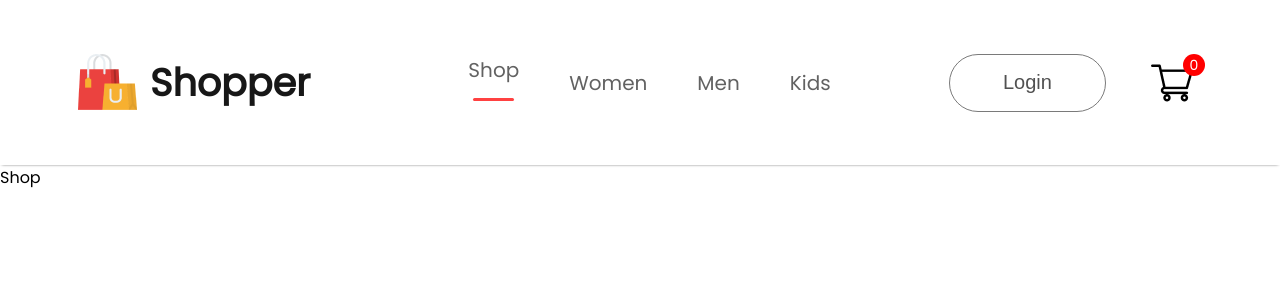
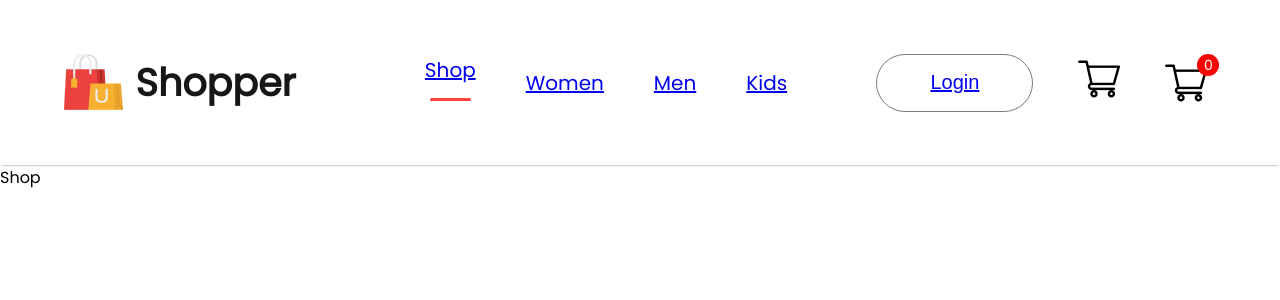
Before and after one commit to Suriya2620/ecommerce, a React (Create React App) app: page / in a window 1280 px wide. Shown: the top 300 px of the page. Built offline with nearby package versions, Linux system fonts and the light colour scheme.

Commit message:
added route configuration to navbar

```diff
--- a/src/App.js
+++ b/src/App.js
@@ -7,6 +7,8 @@
 import Shop from './pages/Shop'
 import ShopCategory from './pages/ShopCategory'
 import Product from './pages/Product'
+import Cart from './pages/Cart'
+import LoginSignup from './pages/LoginSignup'
 const App = () => {
   return (
     <div>
@@ -22,6 +24,8 @@
           <Route path=':productId' element='<Product/>'/>
 
         </Route>
+        <Route path='/cart' element={<Cart/>}/>
+        <Route path='/login' element={<LoginSignup/>}/>
       </Routes>
       </BrowserRouter>
     </div>
--- a/src/components/Navbar/Navbar.jsx
+++ b/src/components/Navbar/Navbar.jsx
@@ -2,6 +2,7 @@
 import './navbar.css'
 import logo from '../Assets/logo.png'
 import cart from '../Assets/cart_icon.png'
+import { Link } from 'react-router-dom'
 
 const Navbar = () => {
 
@@ -14,14 +15,15 @@
     </div>
 
     <ul className="nav-menu">
-        <li onClick={()=>setMenu('shop')}>Shop {menu==='shop'?<hr/> :<></>}</li>
-        <li onClick={()=>setMenu('womens')}>Women {menu==='womens'?<hr/> :<></>}</li>
-        <li onClick={()=>setMenu('men')}>Men {menu==='men'?<hr/> :<></>}</li>
-        <li onClick={()=>setMenu('kids')}>Kids {menu==='kids'?<hr/> : <></>}</li>
+        <li onClick={()=>setMenu('shop')}> <Link to='/'>Shop</Link> {menu==='shop'?<hr/> :<></>}</li>
+        <li onClick={()=>setMenu('womens')}> <Link to='/womens'>Women</Link> {menu==='womens'?<hr/> :<></>}</li>
+        <li onClick={()=>setMenu('men')}><Link to='/mens'>Men</Link> {menu==='men'?<hr/> :<></>}</li>
+        <li onClick={()=>setMenu('kids')}><Link to='/kids'>Kids</Link> {menu==='kids'?<hr/> : <></>}</li>
     </ul>
 
     <div className="nav-login-cart">
-        <button>Login</button>
+        <button><Link link='/login'>Login</Link></button>
+        <Link to='/cart'><img src={cart} alt="" /></Link>
         <img src={cart} alt="" />
         <div className="nav-cart-count">0</div>
     </div>
```
